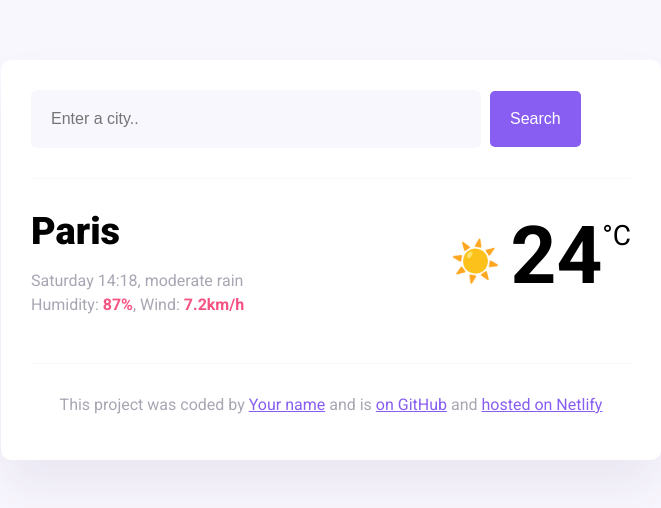
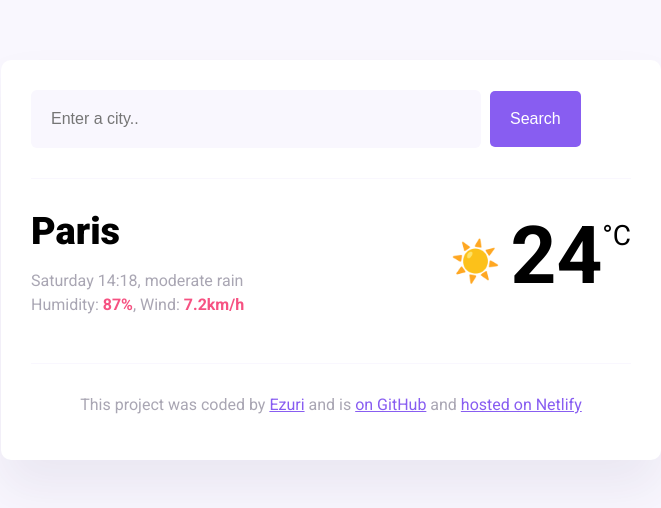
Before and after one commit to Ezuri6/github-hosting, a website: page index.html in a window 1280 px wide. Shown: the whole page, without its empty margins (309-970 px from the left). Drawn offline with nearby package versions, Linux system fonts and the light colour scheme; files that its build step writes are made by us from their sources.

Commit message:
footer inf updated

```diff
--- a/index.html
+++ b/index.html
@@ -47,7 +47,7 @@
       <footer>
         <p>
           This project was coded by
-          <a href="#" target="_blank">Your name</a> and is
+          <a href="https://github.com/Ezuri6" target="_blank">Ezuri</a> and is
           <a href="#" target="_blank"> on GitHub</a> and
           <a href="#" target="_blank">hosted on Netlify</a>
         </p>
```
